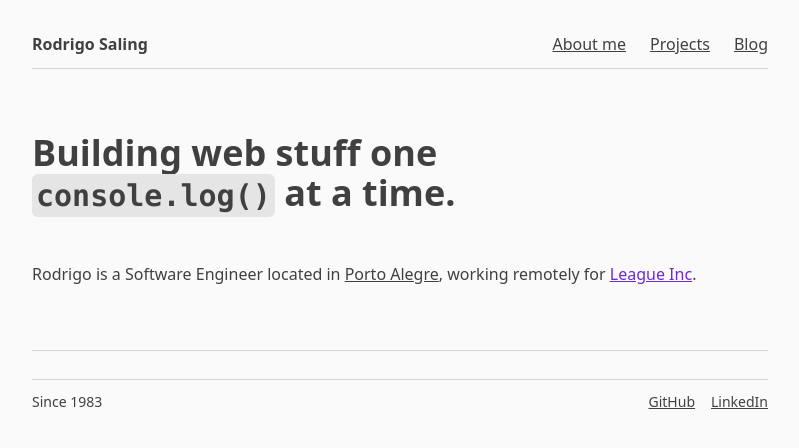
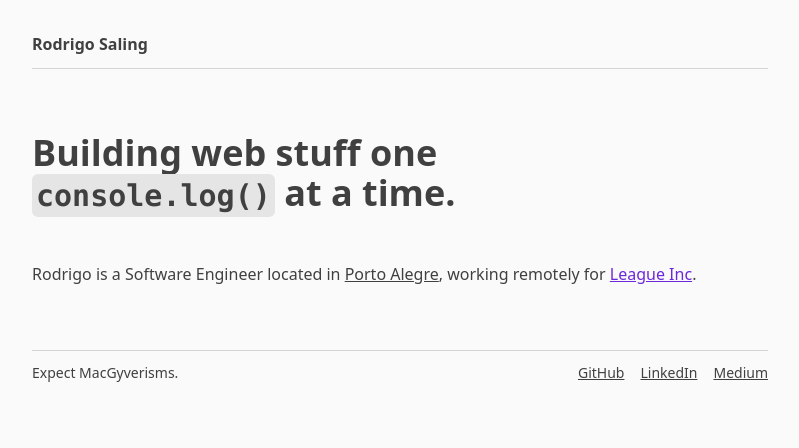
Before and after one commit to rodrigosaling/rodrigosaling.com, a Gatsby site: page / in a window 1280 px wide. Shown: the whole page, without its empty margins (240-1039 px from the left). Built offline with nearby package versions, Linux system fonts and the light colour scheme; Gatsby itself is replaced by a stand-in of ours.

Commit message:
hides internal links

```diff
--- a/src/pages/index.tsx
+++ b/src/pages/index.tsx
@@ -1,43 +1,14 @@
 import * as React from 'react';
 import type { HeadFC, PageProps } from 'gatsby';
-import { Link, graphql, useStaticQuery } from 'gatsby';
+// import { Link } from 'gatsby';
 import '../styles/index.css';
 
-const IndexPage: React.FC<PageProps> = () => {
-  const data = useStaticQuery(graphql`
-    query {
-      allFile(
-        filter: {
-          sourceInstanceName: { eq: "blog" }
-          childrenMdx: {
-            elemMatch: { frontmatter: { published: { eq: true } } }
-          }
-        }
-        sort: { childrenMdx: { frontmatter: { publishedDate: DESC } } }
-      ) {
-        totalCount
-        nodes {
-          childMdx {
-            id
-            fields {
-              slug
-            }
-            frontmatter {
-              title
-              publishedDate
-            }
-          }
-        }
-      }
-    }
-  `);
-
-  return (
+const IndexPage: React.FC<PageProps> = () => (
   <div className="mx-auto max-w-3xl px-4">
     <header className="py-3 border-b-neutral-300 border-b mt-5 flex justify-between">
       <h1 className="font-bold">Rodrigo Saling</h1>
 
-        <nav>
+      {/* <nav>
         <ul className="flex gap-6">
           <li>
             <Link to="/about-me" className="underline hover:no-underline">
@@ -49,13 +20,8 @@ const IndexPage: React.FC<PageProps> = () => {
               Projects
             </Link>
           </li>
-            <li>
-              <Link to="/blog" className="underline hover:no-underline">
-                Blog
-              </Link>
-            </li>
         </ul>
-        </nav>
+      </nav> */}
     </header>
 
     <main>
@@ -66,7 +32,7 @@ const IndexPage: React.FC<PageProps> = () => {
         </code>{' '}
         at a time.
       </p>
-        <p className="mt-12 pb-16 border-b border-b-neutral-300">
+      <p className="mt-12 mb-16">
         Rodrigo is a Software Engineer located in{' '}
         <a
           href="https://en.wikipedia.org/wiki/Porto_Alegre"
@@ -85,34 +51,9 @@ const IndexPage: React.FC<PageProps> = () => {
         </a>
         .
       </p>
-
-        {data.allFile.nodes.length > 0 && (
-          <h2 className="mt-7 mb-4 text-sm font-bold">Newest blog posts</h2>
-        )}
-        {data.allFile.nodes.map((node) => {
-          const date = new Date(
-            `${node.childMdx.frontmatter.publishedDate}T00:00`
-          );
-
-          return (
-            <article key={node.childMdx.id}>
-              <h3 className="text-2xl" lang="pt-BR">
-                <Link to={`/blog/${node.childMdx.fields.slug}`}>
-                  {node.childMdx.frontmatter.title}
-                </Link>
-              </h3>
-              <p>
-                Published on{' '}
-                {`${date.getDate()} ${date.toLocaleString('default', {
-                  month: 'short',
-                })} ${date.getFullYear()}`}
-              </p>
-            </article>
-          );
-        })}
     </main>
     <footer className="py-3 border-t-neutral-300 border-t mt-7 flex justify-between">
-        <div className="text-sm">Since 1983</div>
+      <div className="text-sm">Expect MacGyverisms.</div>
       <ul className="flex gap-4">
         <li className="text-sm">
           <a
@@ -130,11 +71,18 @@ const IndexPage: React.FC<PageProps> = () => {
             LinkedIn
           </a>
         </li>
+        <li className="text-sm">
+          <a
+            href="https://medium.com/@rodrigosaling"
+            className="underline hover:no-underline"
+          >
+            Medium
+          </a>
+        </li>
       </ul>
     </footer>
   </div>
 );
-};
 
 export default IndexPage;
 
```
Lines whose indentation alone changed are shown as unchanged.
